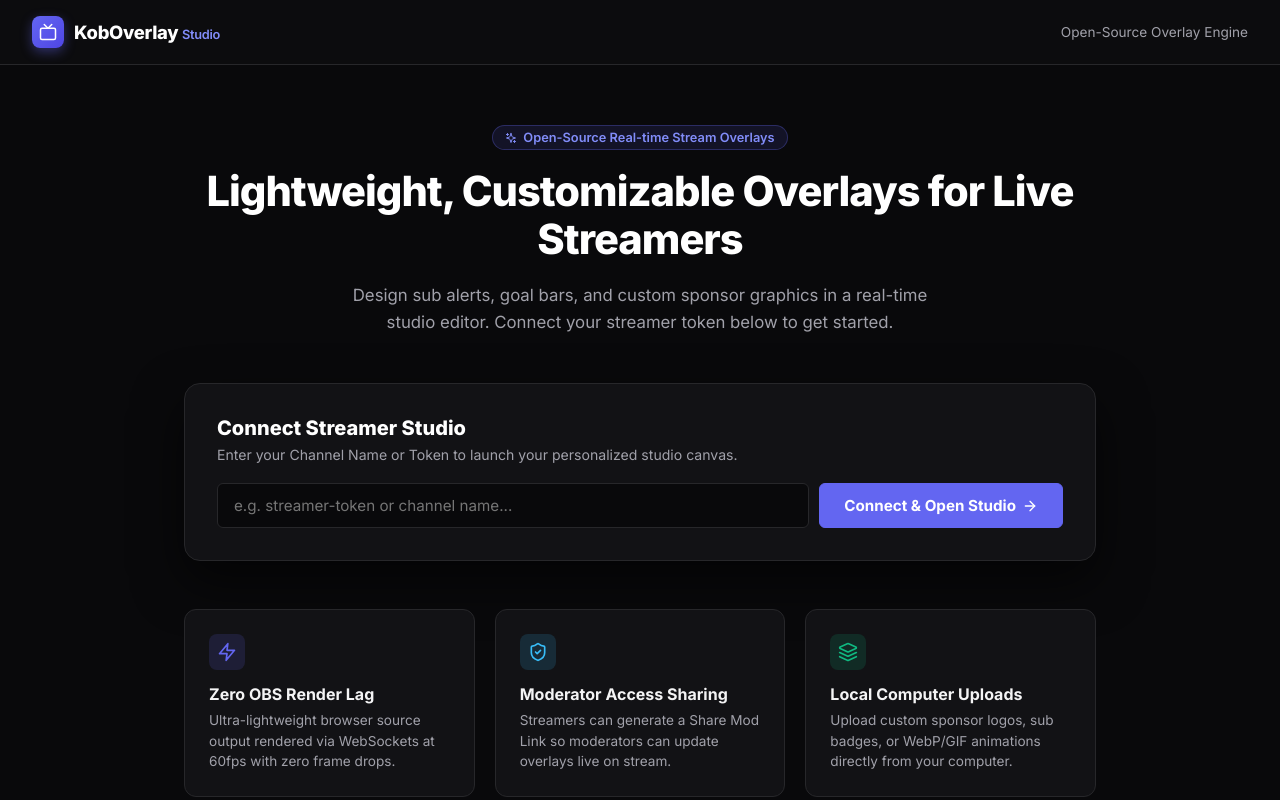
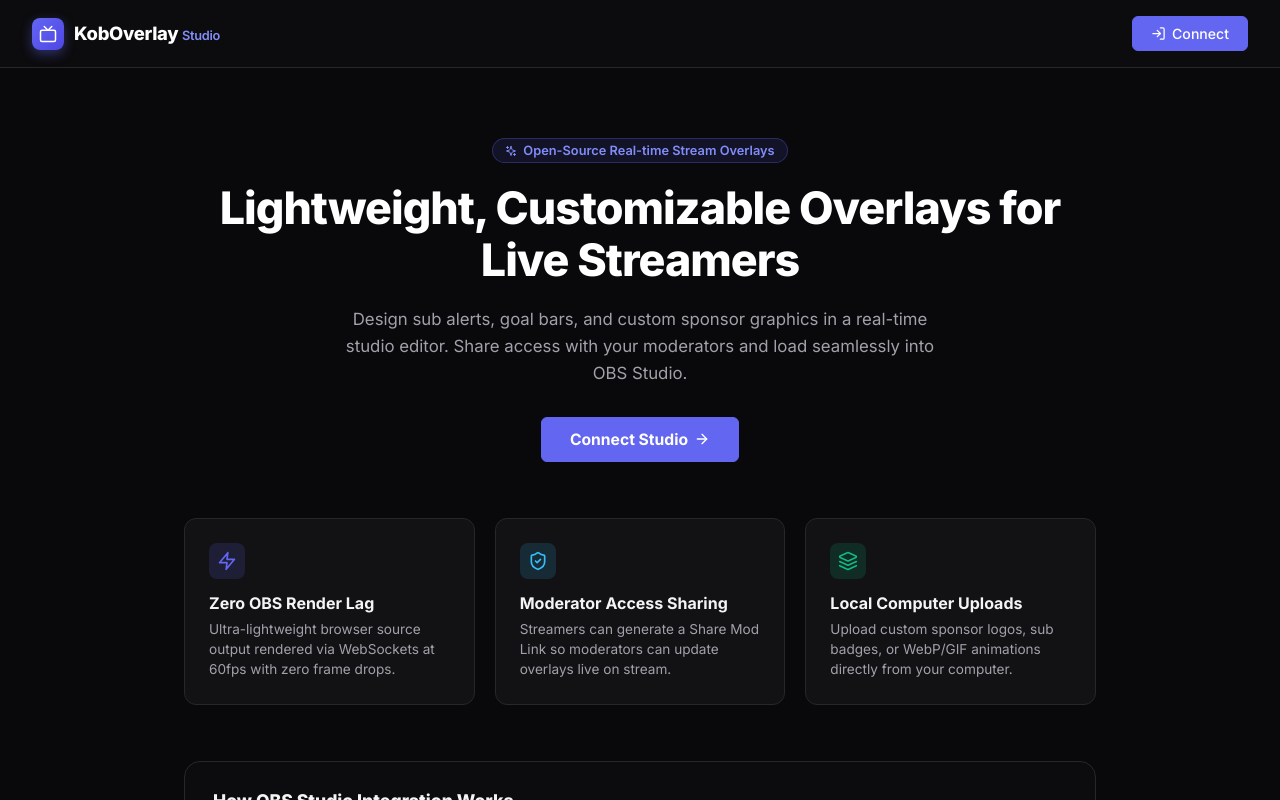
Before and after one commit to Goodzilla/koboverlay, a React (Vite) app in the folder client/: page / in a window 1280 px wide. Built offline with nearby package versions, Linux system fonts and the light colour scheme.

Commit message:
feat(landing): move Connect button to top right header and implement dedicated Connect/Login modal

```diff
--- a/client/src/pages/Landing.tsx
+++ b/client/src/pages/Landing.tsx
@@ -1,22 +1,31 @@
 import React, { useState, useEffect } from 'react';
-import { Tv, Sparkles, ShieldCheck, Zap, ArrowRight, Layers, CheckCircle } from 'lucide-react';
+import { Tv, Sparkles, ShieldCheck, Zap, ArrowRight, Layers, LogIn, X, CheckCircle } from 'lucide-react';
 
 export const Landing: React.FC = () => {
+  const [isLoginModalOpen, setIsLoginModalOpen] = useState(false);
   const [tokenInput, setTokenInput] = useState('');
-  const [existingToken, setExistingToken] = useState<string | null>(null);
+  const [activeToken, setActiveToken] = useState<string | null>(null);
 
   useEffect(() => {
     const saved = localStorage.getItem('koboverlay_active_token');
     if (saved) {
-      setExistingToken(saved);
+      setActiveToken(saved);
     }
   }, []);
 
   const handleConnect = (e: React.FormEvent) => {
     e.preventDefault();
-    const tokenToUse = tokenInput.trim() || existingToken || 'demo-streamer-token';
+    const tokenToUse = tokenInput.trim() || activeToken || 'demo-streamer-token';
     localStorage.setItem('koboverlay_active_token', tokenToUse);
     window.location.href = `/studio?token=${encodeURIComponent(tokenToUse)}`;
+  };
+
+  const handleOpenLogin = () => {
+    if (activeToken) {
+      window.location.href = `/studio?token=${encodeURIComponent(activeToken)}`;
+    } else {
+      setIsLoginModalOpen(true);
+    }
   };
 
   return (
@@ -53,24 +62,16 @@ export const Landing: React.FC = () => {
           </span>
         </div>
 
-        {/* Header Action Button (Single context-aware button) */}
-        {existingToken ? (
-          <a
-            href={`/studio?token=${encodeURIComponent(existingToken)}`}
-            className="studio-btn studio-btn-primary"
-            style={{ textDecoration: 'none' }}
-          >
-            Go to My Studio <ArrowRight size={14} />
-          </a>
-        ) : (
-          <span style={{ fontSize: '0.85rem', color: '#a1a1aa' }}>Open-Source Overlay Engine</span>
-        )}
+        {/* Primary Connect Button Top Right */}
+        <button className="studio-btn studio-btn-primary" onClick={handleOpenLogin} style={{ padding: '8px 18px', fontSize: '0.88rem' }}>
+          <LogIn size={15} /> {activeToken ? 'Go to My Studio' : 'Connect'}
+        </button>
       </header>
 
       {/* Main Hero Container */}
-      <main style={{ flex: 1, maxWidth: '960px', width: '100%', margin: '0 auto', padding: '60px 24px', display: 'flex', flexDirection: 'column', gap: '48px' }}>
-        {/* Hero Header */}
-        <div style={{ textAlign: 'center', display: 'flex', flexDirection: 'column', alignItems: 'center', gap: '18px' }}>
+      <main style={{ flex: 1, maxWidth: '960px', width: '100%', margin: '0 auto', padding: '70px 24px', display: 'flex', flexDirection: 'column', gap: '56px' }}>
+        {/* Hero Section */}
+        <div style={{ textAlign: 'center', display: 'flex', flexDirection: 'column', alignItems: 'center', gap: '20px' }}>
           <div
             style={{
               display: 'inline-flex',
@@ -88,58 +89,23 @@ export const Landing: React.FC = () => {
             <Sparkles size={12} /> Open-Source Real-time Stream Overlays
           </div>
 
-          <h1 style={{ fontSize: '2.6rem', fontWeight: 800, letterSpacing: '-1px', lineHeight: 1.15, color: '#ffffff' }}>
+          <h1 style={{ fontSize: '2.8rem', fontWeight: 800, letterSpacing: '-1px', lineHeight: 1.15, color: '#ffffff' }}>
             Lightweight, Customizable Overlays for Live Streamers
           </h1>
 
-          <p style={{ fontSize: '1.05rem', color: '#a1a1aa', maxWidth: '600px', lineHeight: 1.6 }}>
-            Design sub alerts, goal bars, and custom sponsor graphics in a real-time studio editor. Connect your streamer token below to get started.
+          <p style={{ fontSize: '1.05rem', color: '#a1a1aa', maxWidth: '620px', lineHeight: 1.6 }}>
+            Design sub alerts, goal bars, and custom sponsor graphics in a real-time studio editor. Share access with your moderators and load seamlessly into OBS Studio.
           </p>
-        </div>
 
-        {/* Single Primary Connection Card */}
-        <div
-          style={{
-            background: '#121215',
-            border: '1px solid #27272a',
-            borderRadius: '16px',
-            padding: '32px',
-            boxShadow: '0 20px 50px rgba(0,0,0,0.6)',
-            display: 'flex',
-            flexDirection: 'column',
-            gap: '20px',
-          }}
-        >
-          <div style={{ display: 'flex', flexDirection: 'column', gap: '6px' }}>
-            <h2 style={{ fontSize: '1.25rem', fontWeight: 800, color: '#ffffff' }}>Connect Streamer Studio</h2>
-            <p style={{ fontSize: '0.88rem', color: '#a1a1aa' }}>
-              Enter your Channel Name or Token to launch your personalized studio canvas.
-            </p>
+          <div style={{ marginTop: '10px' }}>
+            <button
+              className="studio-btn studio-btn-primary"
+              onClick={handleOpenLogin}
+              style={{ padding: '12px 28px', fontSize: '0.98rem', fontWeight: 700 }}
+            >
+              {activeToken ? 'Go to My Studio' : 'Connect Studio'} <ArrowRight size={16} />
+            </button>
           </div>
-
-          <form onSubmit={handleConnect} style={{ display: 'flex', gap: '10px', flexWrap: 'wrap' }}>
-            <input
-              type="text"
-              placeholder="e.g. streamer-token or channel name..."
-              value={tokenInput}
-              onChange={(e) => setTokenInput(e.target.value)}
-              className="studio-input"
-              style={{ flex: 1, minWidth: '240px', padding: '12px 16px', fontSize: '0.95rem' }}
-            />
-            <button
-              type="submit"
-              className="studio-btn studio-btn-primary"
-              style={{ padding: '12px 24px', fontSize: '0.95rem', fontWeight: 700 }}
-            >
-              Connect & Open Studio <ArrowRight size={16} />
-            </button>
-          </form>
-
-          {existingToken && (
-            <div style={{ fontSize: '0.8rem', color: '#818cf8', display: 'flex', alignItems: 'center', gap: '6px', marginTop: '4px' }}>
-              <CheckCircle size={14} /> Currently saved session: <strong>{existingToken}</strong>
-            </div>
-          )}
         </div>
 
         {/* Features Grid */}
@@ -203,6 +169,94 @@ export const Landing: React.FC = () => {
         </div>
       </main>
 
+      {/* Dedicated Login / Connect Modal */}
+      {isLoginModalOpen && (
+        <div
+          style={{
+            position: 'fixed',
+            top: 0,
+            left: 0,
+            right: 0,
+            bottom: 0,
+            background: 'rgba(0, 0, 0, 0.8)',
+            backdropFilter: 'blur(4px)',
+            zIndex: 1000,
+            display: 'flex',
+            alignItems: 'center',
+            justifyContent: 'center',
+            padding: '20px',
+          }}
+          onClick={() => setIsLoginModalOpen(false)}
+        >
+          <div
+            style={{
+              width: '100%',
+              maxWidth: '420px',
+              background: '#121215',
+              border: '1px solid #27272a',
+              borderRadius: '16px',
+              padding: '28px',
+              boxShadow: '0 20px 50px rgba(0,0,0,0.8)',
+              color: '#ffffff',
+              display: 'flex',
+              flexDirection: 'column',
+              gap: '20px',
+            }}
+            onClick={(e) => e.stopPropagation()}
+          >
+            {/* Modal Header */}
+            <div style={{ display: 'flex', justifyContent: 'space-between', alignItems: 'center' }}>
+              <div style={{ display: 'flex', alignItems: 'center', gap: '8px' }}>
+                <LogIn size={18} color="#6366f1" />
+                <h3 style={{ fontSize: '1.1rem', fontWeight: 800 }}>Connect Studio</h3>
+              </div>
+              <button
+                onClick={() => setIsLoginModalOpen(false)}
+                style={{ background: 'none', border: 'none', color: '#a1a1aa', cursor: 'pointer', display: 'flex' }}
+              >
+                <X size={18} />
+              </button>
+            </div>
+
+            <p style={{ fontSize: '0.85rem', color: '#a1a1aa', lineHeight: 1.5 }}>
+              Enter your streamer channel name or account token to open your personalized studio canvas.
+            </p>
+
+            {/* Login Form */}
+            <form onSubmit={handleConnect} style={{ display: 'flex', flexDirection: 'column', gap: '14px' }}>
+              <div>
+                <label style={{ fontSize: '0.75rem', fontWeight: 600, color: '#a1a1aa', display: 'block', marginBottom: '6px' }}>
+                  Streamer Channel or Token
+                </label>
+                <input
+                  type="text"
+                  placeholder="e.g. streamer-name or demo-streamer-token"
+                  value={tokenInput}
+                  onChange={(e) => setTokenInput(e.target.value)}
+                  className="studio-input"
+                  style={{ padding: '10px 14px', fontSize: '0.9rem' }}
+                  autoFocus
+                />
+              </div>
+
+              <button
+                type="submit"
+                className="studio-btn studio-btn-primary"
+                style={{ padding: '12px', fontSize: '0.92rem', fontWeight: 700, width: '100%', justifyContent: 'center' }}
+              >
+                Launch Studio Canvas <ArrowRight size={16} />
+              </button>
+            </form>
+
+            {activeToken && (
+              <div style={{ fontSize: '0.8rem', color: '#818cf8', display: 'flex', alignItems: 'center', gap: '6px', borderTop: '1px solid #27272a', paddingTop: '14px' }}>
+                <CheckCircle size={14} /> Saved session token: <strong>{activeToken}</strong>
+              </div>
+            )}
+          </div>
+        </div>
+      )}
+
       {/* Footer */}
       <footer style={{ padding: '20px', borderTop: '1px solid #27272a', textAlign: 'center', fontSize: '0.8rem', color: '#71717a' }}>
         KobOverlay Studio • Open-Source Streamer Overlay Platform
```
